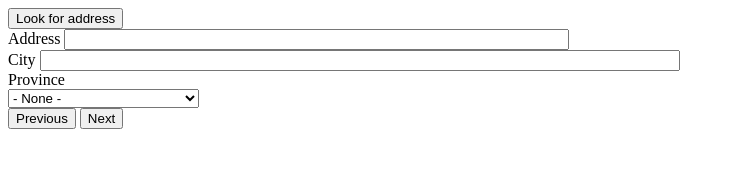
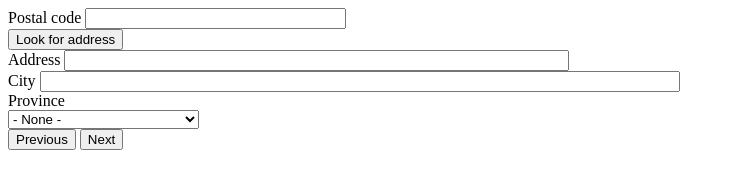
Before and after one commit to Ancentury/Sample, a plain HTML site: page address-lookup/index.html in a window 1280 px wide. Shown: the whole page, without its empty margins (0-735 px from the left). Drawn offline with Linux system fonts and the light colour scheme.

Commit message:
Update index.html

```diff
--- a/address-lookup/index.html
+++ b/address-lookup/index.html
@@ -10,6 +10,15 @@
 
 <body>
   <form>
+    <div class="form-item js-form-item form-type-textfield js-form-type-textfield form-item-postal-code js-form-item-postal-code form-group">
+      <label for="edit-postal-code" class="control-label"><span class="field-name">Postal code</span> </label>
+
+
+  <input style="width: 20%" data-drupal-selector="edit-postal-code" class="form-text form-control" type="text" id="edit-postal-code" name="postal_code" value="" size="60" maxlength="255">
+
+
+
+  </div>
 <button id="findAddress" class="btn btn-primary" type="button">Look for address
       </button>
     <div class="form-item js-form-item form-type-textfield js-form-type-textfield form-item-address js-form-item-address form-group">
```
